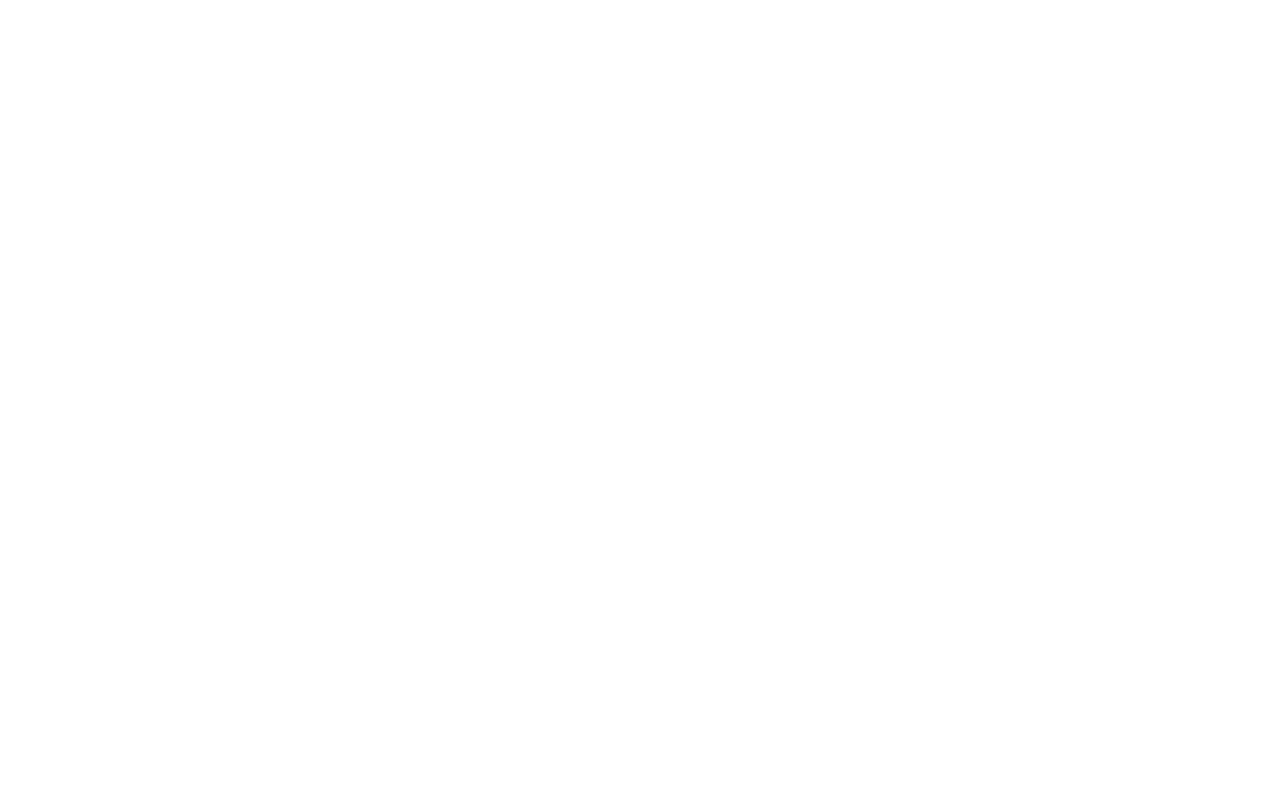
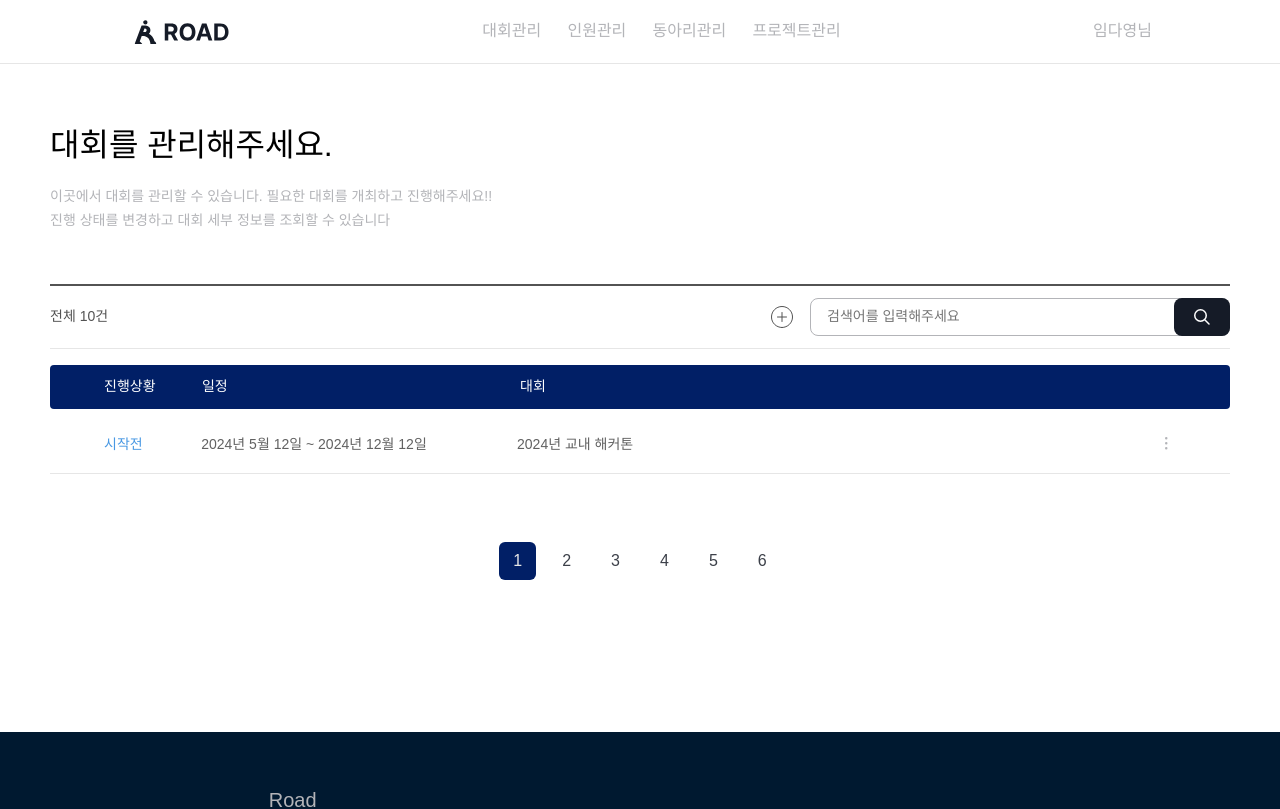
Before and after one commit to Log-Road-v2/Road_Admin_FE, a React (Vite) app: page /contest in a window 1280 px wide. Before the commit this address had no page. Shown: the top 809 px of the page. Built offline with nearby package versions, Linux system fonts and the light colour scheme.

Commit message:
style :: 대회 관리 페이지 퍼블리싱

```diff
--- a/src/Router.tsx
+++ b/src/Router.tsx
@@ -2,7 +2,7 @@ import { Route, Routes, BrowserRouter } from "react-router-dom"
 import GlobalStyle from "./styles/GlobalStyles"
 import Layout from "./components/Layout"
 import StudentManager from "./pages/StudentManager"
-
+import ContestManager from "./pages/ContestManager"
 
 export const Router = () => {
   return (
@@ -11,6 +11,7 @@ export const Router = () => {
       <Routes>
         <Route element={<Layout />}>
           <Route path="/student" element={<StudentManager />} />
+          <Route path="/contest" element={<ContestManager />} />
         </Route>
       </Routes>
     </BrowserRouter>
--- /dev/null
+++ b/src/pages/ContestManager/index.tsx
@@ -0,0 +1,129 @@
+import * as S from "./style"
+import Search from "../../components/Search";
+import { Dots, Writer, Plus } from "../../assets";
+import { Pagination } from "../../components/Pagination";
+import { Color } from "../../styles";
+import { useState, useRef, useEffect } from "react";
+import { EditDeleteModal } from "../../components/Manager/EditDeleteModal";
+import NoPage from "../../components/NoPage";
+
+const ContestManager = () => {
+  const [keyword, setKeyword] = useState("");
+
+  const handleSearch = () => {
+    // 실제 검색 API 호출
+    console.log("검색어:", keyword);
+  };
+
+  const [currentPage, setCurrentPage] = useState(1);
+
+  const totalDataCount = 53; // 전체 학생 수
+  const pageSize = 10; // 한 페이지당 항목 수
+  const totalPages = Math.ceil(totalDataCount / pageSize); // 총 페이지 수 계산
+
+  const handlePageChange = (page: number) => {
+    setCurrentPage(page);
+    // 페이지 변경 시 처리할 로직 작성
+  };
+
+  const [isModalOpen, setIsModalOpen] = useState(false);
+  const modalRef = useRef<HTMLDivElement>(null);
+
+  const handleDotsClick = () => {
+    setIsModalOpen((prev) => !prev);
+  };
+
+  const handleEdit = () => {
+    setIsModalOpen(false);
+    console.log("수정하기 클릭");
+  };
+
+  const handleDelete = () => {
+    setIsModalOpen(false);
+    console.log("삭제하기 클릭");
+  };
+
+  useEffect(() => {
+    const handleClickOutside = (event: MouseEvent) => {
+      if (modalRef.current && !modalRef.current.contains(event.target as Node)) {
+        setIsModalOpen(false);
+      }
+    };
+    document.addEventListener("mousedown", handleClickOutside);
+    return () => document.removeEventListener("mousedown", handleClickOutside);
+  }, []);
+
+  const hasStudentData = true;
+
+  return (
+    <S.ManagerContainer>
+      <S.Content>
+        <S.ManagerHeader>
+          <S.ManagerTitle>대회를 관리해주세요.</S.ManagerTitle>
+          <S.ManagerDescriptionBox>
+            <S.ManagerText>이곳에서 대회를 관리할 수 있습니다. 필요한 대회를 개최하고 진행해주세요!!</S.ManagerText>
+            <S.ManagerText>진행 상태를 변경하고 대회 세부 정보를 조회할 수 있습니다</S.ManagerText>
+          </S.ManagerDescriptionBox>
+        </S.ManagerHeader>
+
+        <S.ContestTableSection>
+          <S.TableTopBar>
+            <S.TotalCountText>전체 10건</S.TotalCountText>
+
+            <S.ControlsWrapper>
+              <Plus size={24} color={Color.gray500} />
+              <Search
+                value={keyword}
+                onChange={(e) => setKeyword(e.target.value)}
+                onSearch={handleSearch}
+              />
+            </S.ControlsWrapper>
+          </S.TableTopBar>
+
+          <S.ContestTable>
+            <S.TableHeaderRow>
+              <S.StatusHeaderCell>진행상황</S.StatusHeaderCell>
+              <S.ScheduleHeaderCell>일정</S.ScheduleHeaderCell>
+              <S.ContestHeaderCell>대회</S.ContestHeaderCell>
+            </S.TableHeaderRow>
+            {
+              hasStudentData ? (
+                <S.TableBody>
+                  <S.ContestRow>
+                    <S.ContestDataGroup>
+                      <S.HighlightedText>시작전</S.HighlightedText>
+                      <S.ScheduleText>2024년 5월 12일 ~ 2024년 12월 12일</S.ScheduleText>
+                      <S.ContestNameText>2024년 교내 해커톤</S.ContestNameText>
+                    </S.ContestDataGroup>
+
+                    <div style={{ position: "relative" }} ref={modalRef}>
+                      <Dots size={20} color={Color.gray300} onClick={handleDotsClick} />
+                      {isModalOpen && (
+                        <EditDeleteModal
+                          onEdit={handleEdit}
+                          onDelete={handleDelete}
+                        />
+                      )}
+                    </div>
+                  </S.ContestRow>
+                </S.TableBody>
+              ) : (
+                <NoPage />
+              )
+            }
+
+          </S.ContestTable>
+
+        </S.ContestTableSection>
+      </S.Content>
+
+      <Pagination
+        currentPage={currentPage}
+        totalPages={totalPages}
+        onPageChange={handlePageChange}
+      />
+    </S.ManagerContainer >
+  )
+}
+
+export default ContestManager;
--- /dev/null
+++ b/src/pages/ContestManager/style.ts
@@ -0,0 +1,133 @@
+import styled from "@emotion/styled";
+import { Font, Color } from "../../styles";
+
+export const ManagerContainer = styled.div`
+  width: 1180px;
+  display: flex;
+  flex-direction: column;
+  gap: 36px;
+  padding: 120px 0;
+`;
+
+export const Content = styled.div`
+  display: flex;
+  flex-direction: column;
+  gap: 54px;
+`
+
+export const ManagerHeader = styled.header`
+  display: flex;
+  flex-direction: column;
+  gap: 16px;
+`;
+
+export const ManagerTitle = styled.h1`
+  ${Font.medium32}
+`;
+
+export const ManagerDescriptionBox = styled.div`
+  display: flex;
+  flex-direction: column;
+  gap: 4px;
+`;
+
+export const ManagerText = styled.p`
+  ${Font.medium14}
+  color: ${Color.gray300};
+`;
+
+export const ContestTableSection = styled.section`
+  display: flex;
+  flex-direction: column;
+  gap: 16px;
+`;
+
+export const TableTopBar = styled.div`
+  display: flex;
+  justify-content: space-between;
+  align-items: center;
+  padding: 12px 0;
+  border-top: 2px solid ${Color.gray500};
+  border-bottom: 1px solid ${Color.gray200};
+`;
+
+export const TotalCountText = styled.span`
+  ${Font.medium14}
+  color: ${Color.gray500};
+`;
+
+export const ControlsWrapper = styled.div`
+  display: flex;
+  align-items: center;
+  gap: 16px;
+`;
+
+export const ContestTable = styled.div`
+  display: flex;
+  flex-direction: column;
+  gap: 12px;
+`;
+
+export const TableHeaderRow = styled.div`
+  display: flex;
+  align-items: center;
+  padding: 12px 54px;
+  border-radius: 4px;
+  background-color: ${Color.blue800};
+`;
+
+export const StatusHeaderCell = styled.div`
+  width: 160px;
+  ${Font.medium14}
+  color: ${Color.white};
+`;
+
+export const ScheduleHeaderCell = styled.div`
+  width: 520px;
+  ${Font.medium14}
+  color: ${Color.white};
+`;
+
+export const ContestHeaderCell = styled.div`
+  width: 100%;
+  ${Font.medium14}
+  color: ${Color.white};
+`;
+
+export const TableBody = styled.div`
+  display: flex;
+  flex-direction: column;
+  gap: 12px;
+`;
+
+export const ContestRow = styled.div`
+  display: flex;
+  justify-content: space-between;
+  align-items: center;
+  padding: 12px 54px 16px;
+  border-bottom: 1px solid ${Color.gray200};
+`;
+
+export const ContestDataGroup = styled.div`
+  width: 100%;
+  display: flex;
+  align-items: center;
+`;
+
+export const HighlightedText = styled.span`
+  width: 160px;
+  ${Font.regular14}
+  color: ${Color.blue300};
+`;
+
+export const ScheduleText = styled.span`
+  width: 520px;
+  ${Font.regular14}
+  color: ${Color.gray400};
+`;
+
+export const ContestNameText = styled.span`
+  width: 100%;
+  ${Font.regular14}
+  color: ${Color.gray400};
+`;
```
